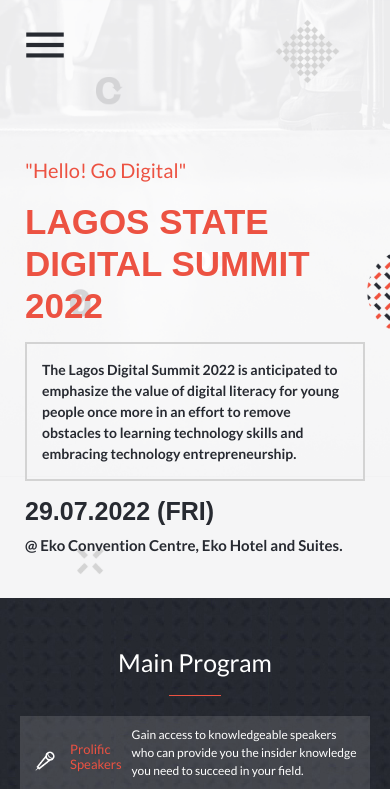
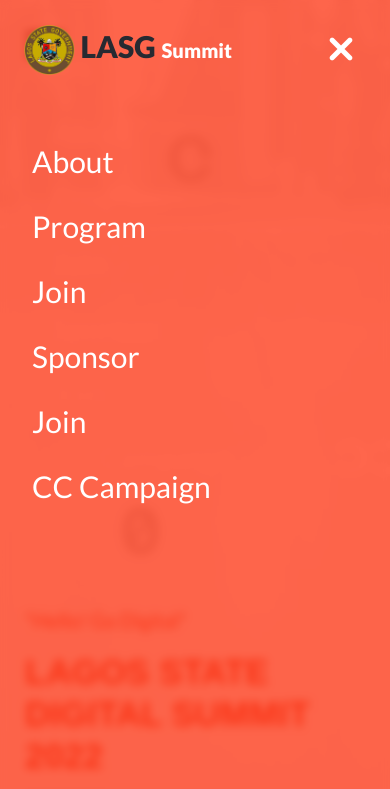
Before and after one commit to samlorlah/lagos_digital_summit, a website: page index.html in a window 390 px wide. Shown: the top 789 px of the page. Drawn offline with nearby package versions, Linux system fonts and the light colour scheme; a web font is replaced by a local one.

Commit message:
add and style mobile menu

```diff
--- a/index.html
+++ b/index.html
@@ -36,6 +36,23 @@
                 <li><a href="#">Join</a></li>
                 <li><a href="#">CC Campaign</a></li>
             </ul>
+            <div class="mobile-menu">
+                <div class="d-flex justify-content-between p-4">
+                    <a href="./index.html" class="logo-container-mobile">
+                        <img src="./images/lasg-coa.png" id="logo-img" alt="Lagos state coat of arm">
+                        LASG <span id="logo-sm-text">Summit</span>
+                    </a>
+                    <img src="./images/icons/times.png" id="close-icon" alt="close menu icon">
+                </div>
+                <ul>
+                    <li><a href="./about.html">About</a></li>
+                    <li><a href="#">Program</a></li>
+                    <li><a href="#">Join</a></li>
+                    <li><a href="#">Sponsor</a></li>
+                    <li><a href="#">Join</a></li>
+                    <li><a href="#">CC Campaign</a></li>
+                </ul>
+            </div>
         </nav>
         <div class="header-container">
             <p class="pre-title">"Hello! Go Digital"</p>
--- a/styles/style.css
+++ b/styles/style.css
@@ -46,7 +46,20 @@
 }
 
 header nav ul {
-  display: none;
+  list-style: none;
+  margin: 30px 0;
+}
+
+header nav ul li {
+  padding: 10px 0;
+}
+
+header nav ul li a {
+  color: #fff;
+  text-decoration: none;
+  font-family: "Lato", sans-serif;
+  font-size: 30px;
+  padding: 30px 0;
 }
 
 footer .logo-container {
@@ -146,6 +159,40 @@
 header #about-contact-email a {
   font-weight: 600;
   color: #272a31;
+}
+
+.mobile-menu {
+  position: fixed;
+  width: 100%;
+  height: 100vh;
+  top: 0;
+  left: 0;
+  background-color: rgba(255, 38, 0, 0.7);
+  backdrop-filter: blur(5px);
+  z-index: 20;
+}
+
+.mobile-menu img {
+  height: 50px;
+}
+
+.logo-container-mobile {
+  display: block;
+  text-decoration: none;
+  font-family: "Lato", sans-serif;
+  font-weight: 900;
+  font-size: 30px;
+  color: #272a31;
+  align-items: center;
+}
+
+.logo-container-mobile #logo-img {
+  height: 50px;
+}
+
+.logo-container-mobile #logo-sm-text {
+  font-size: 20px;
+  color: #fff;
 }
 
 @media (min-width: 768px) {
@@ -264,6 +311,10 @@
   }
 
   header #about-pre-title {
+    display: none;
+  }
+
+  .mobile-menu {
     display: none;
   }
 }
@@ -524,7 +575,10 @@
   height: 230px;
 }
 
-#past-summit-section .summit-gallery-container .summit-gallery .gallery-overlay {
+#past-summit-section
+  .summit-gallery-container
+  .summit-gallery
+  .gallery-overlay {
   position: relative;
   top: 0;
   left: 0;
@@ -538,13 +592,21 @@
   color: #fff;
 }
 
-#past-summit-section .summit-gallery-container .summit-gallery .gallery-overlay h4 {
+#past-summit-section
+  .summit-gallery-container
+  .summit-gallery
+  .gallery-overlay
+  h4 {
   font-family: "Lato", sans-serif;
   font-weight: 900;
   font-size: 25px;
 }
 
-#past-summit-section .summit-gallery-container .summit-gallery .gallery-overlay p {
+#past-summit-section
+  .summit-gallery-container
+  .summit-gallery
+  .gallery-overlay
+  p {
   font-family: "Lato", sans-serif;
   font-weight: 400;
   font-size: 12px;
```
Also changed, not shown: Images/icons/times.png (added), README.md.
